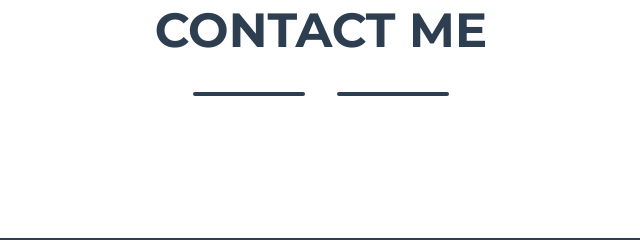
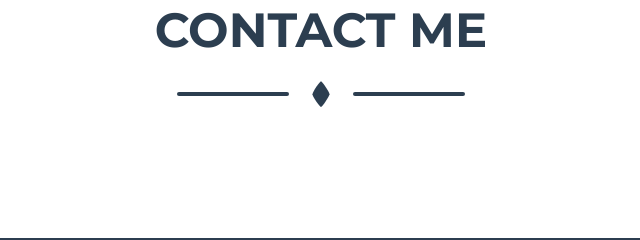
Before and after one commit to MilleMi113/startbootstrap-freelancer, a website: page dist/index.html in a window 1280 px wide. Shown: the part 2312-2552 px from the top of the page, 319-959 px from the left. Drawn offline with nearby package versions, Linux system fonts and the light colour scheme.

Commit message:
anpassungen svg

```diff
--- a/dist/index.html
+++ b/dist/index.html
@@ -157,7 +157,12 @@
                 <!-- Icon Divider-->
                 <div class="divider-custom">
                     <div class="divider-custom-line"></div>
-                    <div class="divider-custom-icon"><svg id="Ebene_1" data-name="Ebene 1" xmlns="http://www.w3.org/2000/svg" viewBox="0 0 32 32"><defs><style>.cls-1{fill:"currentColor"; width: 1em; height: 1em; vertical-align: -.125em;}</style></defs><path class="cls-1" d="M16,28.93c-1.23,0-8.53-10.67-8.53-12.8S15,3.33,16,3.33s8.53,10.93,8.53,12.8S17.23,28.93,16,28.93Z"/></svg></div>
+                    <div class="divider-custom-icon">
+                        <style>.cls-1{; width: 1em; height: 1em; vertical-align: -.125em;}</style>
+                        <svg id="Ebene_1" data-name="Ebene 1"xmlns="http://www.w3.org/2000/svg"  class="cls-1" viewBox="0 0 32 32"><defs></defs>
+                            <path fill="currentColor" d="M16,28.93c-1.23,0-8.53-10.67-8.53-12.8S15,3.33,16,3.33s8.53,10.93,8.53,12.8S17.23,28.93,16,28.93Z"/>
+                        </svg>
+                    </div>
                     <div class="divider-custom-line"></div>
                 </div>
                 <!-- Contact Section Form
```
